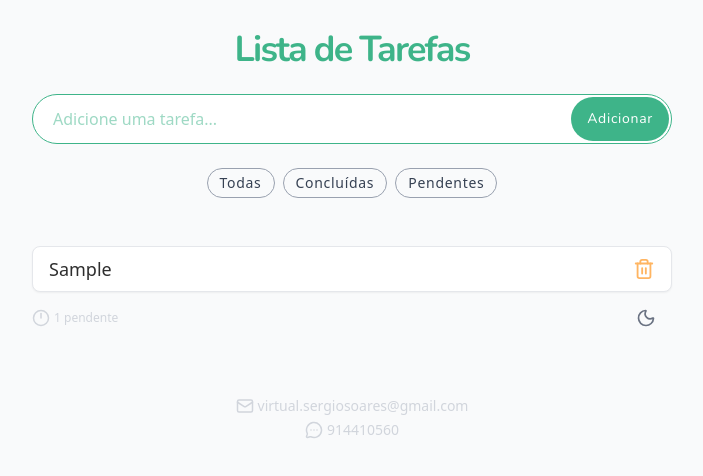
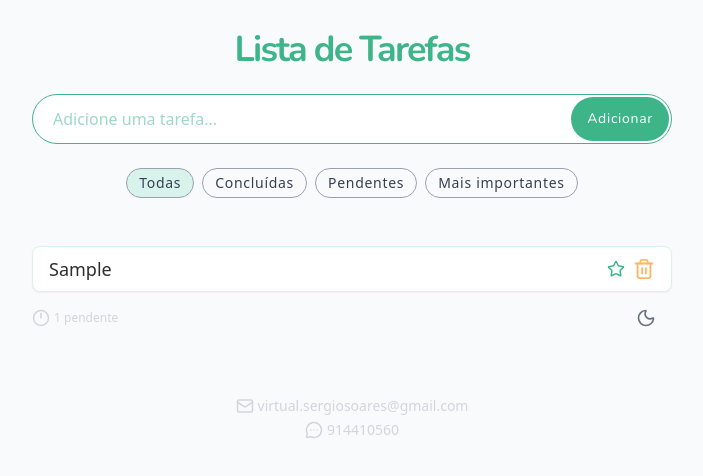
Before and after one commit to wp-sergiosoares/To-do-List, a React (Vite) app: page / in a window 1280 px wide. Both pictures are taken after typing "Sample" into the empty fields and a click on the button "Adicionar". Shown: the top 476 px of the page, without its empty margins (288-991 px from the left). Built offline with nearby package versions, Linux system fonts and the light colour scheme.

Commit message:
feature em destaque

```diff
--- a/src/App.css
+++ b/src/App.css
@@ -13,7 +13,7 @@
     --color-secondary: #FFB562;
     --color-secondary-light: #ffc587;
     --color-text-primary: #2E2E2E;
-    --color-text-secondary: #6E6E6E;
+    --color-text-secondary: #929292;
     --color-danger: #FF6B6B;
     --bg-color: #f9fafb;
     --text-color: black;
@@ -31,7 +31,7 @@ body {
 
 
 .btn-filter {
-  @apply tracking-wider rounded-full text-gray-700 dark:text-gray-300 px-3 py-1 border-1 border-gray-400 dark:border-gray-600 text-sm cursor-pointer  dark:bg-gray-800 hover:bg-[var(--color-secondary-light)] transition dark:hover:bg-gray-700;
+  @apply tracking-wider rounded-full text-gray-700 dark:text-gray-300 px-3 py-1 border-1 border-gray-400 dark:border-gray-600 text-sm cursor-pointer  dark:bg-gray-800 hover:bg-[var(--color-primary-light)] transition dark:hover:bg-gray-700;
 }
 
 .input-adicionar {
--- a/src/App.jsx
+++ b/src/App.jsx
@@ -22,14 +22,8 @@ function App() {
     filtro,
     setFiltro,
     diasDesde,
+    handleFavorite,
   } = useTarefas();
-
-  // console.log(itensFiltrados);
-
-  // const arrayTeste = itensFiltrados.map((item) => {
-  //   const dataEntrada = item.id;
-  //   console.log(Date.now(dataEntrada));
-  // });
 
   return (
     <>
@@ -38,7 +32,7 @@ function App() {
           <div className="space-y-6 px-4 mb-12">
             <Header />
             <AddTicket onAdd={addItem} />
-            <Filters setFiltro={setFiltro} />
+            <Filters setFiltro={setFiltro} filtro={filtro} />
           </div>
 
           <div className="px-4 space-y-4">
@@ -48,6 +42,7 @@ function App() {
               onToggle={marcaConcluido}
               filtro={filtro}
               diasDesde={diasDesde}
+              isFavorite={handleFavorite}
             />
           </div>
 
--- a/src/components/Filters.tsx
+++ b/src/components/Filters.tsx
@@ -1,27 +1,59 @@
 type FiltersProps = {
-  setFiltro: (filtro: "todos" | "concluidos" | "pendentes") => void;
+  setFiltro: (
+    filtro: "todos" | "concluidos" | "pendentes" | "destaque"
+  ) => void;
 };
 
-export default function Filters({ setFiltro }: FiltersProps) {
+export default function Filters({ setFiltro, filtro }: FiltersProps) {
   return (
     <div>
       <div className="flex gap-2 items-center justify-center">
         <div>
-          <button className="btn-filter" onClick={() => setFiltro("todos")}>
+          <button
+            className={
+              filtro === "todos"
+                ? "btn-filter bg-[var(--color-primary-light)]!"
+                : "btn-filter"
+            }
+            onClick={() => setFiltro("todos")}
+          >
             Todas
           </button>
         </div>
         <div>
           <button
-            className="btn-filter"
+            className={
+              filtro === "concluidos"
+                ? "btn-filter bg-[var(--color-primary-light)]!"
+                : "btn-filter"
+            }
             onClick={() => setFiltro("concluidos")}
           >
             Concluídas
           </button>
         </div>
         <div>
-          <button onClick={() => setFiltro("pendentes")} className="btn-filter">
+          <button
+            onClick={() => setFiltro("pendentes")}
+            className={
+              filtro === "pendentes"
+                ? "btn-filter bg-[var(--color-primary-light)]!"
+                : "btn-filter"
+            }
+          >
             Pendentes
+          </button>
+        </div>
+        <div>
+          <button
+            onClick={() => setFiltro("destaque")}
+            className={
+              filtro === "destaque"
+                ? "btn-filter bg-[var(--color-primary-light)]!"
+                : "btn-filter"
+            }
+          >
+            Mais importantes
           </button>
         </div>
       </div>
--- a/src/components/TicketList.tsx
+++ b/src/components/TicketList.tsx
@@ -1,16 +1,18 @@
-import { Trash2 } from "lucide-react";
+import { Trash2, ArrowUp, ArrowDown, Star } from "lucide-react";
 
 type Item = {
   id: string | number;
   item: string;
   bought: boolean;
+  emDestaque: boolean;
 };
 
 type TicketListProps = {
   items: Item[];
   onRemove: (id: string | number) => void;
   onToggle: (id: string | number) => void;
-  filtro: "todos" | "concluidos" | "ativos";
+  isFavorite: (id: string | number) => void;
+  filtro: "todos" | "concluidos" | "ativos" | "destaque";
 };
 
 export default function TicketList({
@@ -18,14 +20,22 @@ export default function TicketList({
   onRemove,
   onToggle,
   filtro,
-  diasDesde,
+  isFavorite,
 }: TicketListProps) {
+  console.log(items);
   return (
     <div>
       {items.length > 0 ? (
         <ul className="space-y-1">
           {items.map((item) => (
-            <div key={item.id} className="item">
+            <div
+              key={item.id}
+              className={
+                item.emDestaque
+                  ? "item"
+                  : "item border-[var(--color-primary-light)]!"
+              }
+            >
               <div
                 className={
                   item.bought
@@ -35,9 +45,22 @@ export default function TicketList({
                 onClick={() => onToggle(item.id)}
               >
                 {item.item}{" "}
-                {/* <span className="text-gray-300 text-sm italic tracking-wide">
-                  {diasDesde(item.id)}
-                </span> */}
+              </div>
+              <div className="flex items-center justify-center gap-2">
+                <div className="flex items-center justify-center">
+                  <button onClick={() => isFavorite(item.id)}>
+                    {!item.emDestaque ? (
+                      <Star
+                        size={18}
+                        className=" text-[var(--color-primary)]"
+                      />
+                    ) : (
+                      <Star
+                        size={18}
+                        className="fill-[var(--color-primary)] text-[var(--color-primary)]"
+                      />
+                    )}
+                  </button>
                 </div>
                 <div className="flex items-center justify-center">
                   <button
@@ -46,6 +69,7 @@ export default function TicketList({
                   >
                     <Trash2 size={22} />
                   </button>
+                </div>
               </div>
             </div>
           ))}
--- a/src/hooks/useTarefas.jsx
+++ b/src/hooks/useTarefas.jsx
@@ -12,7 +12,6 @@ export default function useTarefas() {
   // Atualiza o localStorage sempre que 'todos' mudar
   useEffect(() => {
     localStorage.setItem("items", JSON.stringify(items));
-
     const filtraConcluidas = items.filter((item) => item.bought);
     setNrConcluidas(filtraConcluidas.length);
     const filtraPendentes = items.filter((item) => !item.bought);
@@ -20,11 +19,12 @@ export default function useTarefas() {
   }, [items]);
 
   const itensFiltrados = [...items]
-    .sort((a, b) => a.bought - b.bought)
+    // .sort((a, b) => a.bought - b.bought)
     .filter((item) => {
       if (filtro === "todos") return true;
       if (filtro === "concluidos") return item.bought;
       if (filtro === "pendentes") return !item.bought;
+      if (filtro === "destaque") return item.emDestaque;
     });
 
   const addItem = (item) => {
@@ -32,13 +32,22 @@ export default function useTarefas() {
       id: Date.now(),
       item,
       bought: false,
+      emDestaque: false,
     };
     setItems([newItem, ...items]);
+    console.log(items);
   };
 
   const removeItem = (id) => {
-    // rmeove da lista
     setItems(items.filter((item) => item.id !== id));
+  };
+
+  const handleFavorite = (id) => {
+    setItems(
+      items.map((item) =>
+        item.id === id ? { ...item, emDestaque: !item.emDestaque } : item
+      )
+    );
   };
 
   const marcaConcluido = (id) => {
@@ -48,13 +57,6 @@ export default function useTarefas() {
       )
     );
   };
-
-  function diasDesde(timestamp) {
-    const agora = Date.now();
-    const diffMs = agora - timestamp;
-    const msPorDia = 1000 * 60 * 60 * 24;
-    return Math.floor(diffMs / msPorDia);
-  }
 
   return {
     marcaConcluido,
@@ -67,6 +69,6 @@ export default function useTarefas() {
     setNrPendentes,
     filtro,
     setFiltro,
-    diasDesde,
+    handleFavorite,
   };
 }
```
Lines whose indentation alone changed are shown as unchanged.
